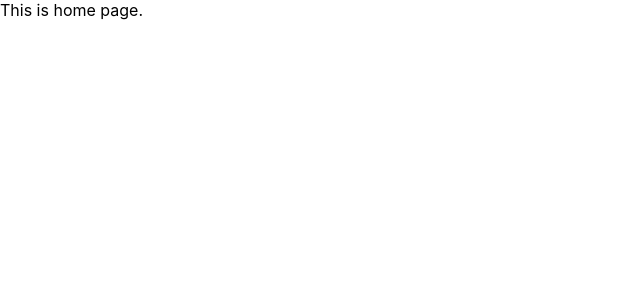
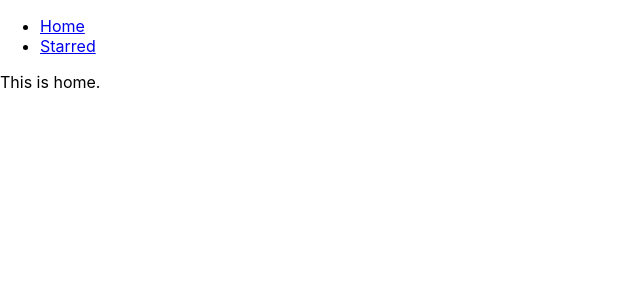
Before and after one commit to pushkarsaneja/BoxOffice, a React (Create React App) app: page / in a window 1280 px wide. Shown: the top 300 px of the page, without its empty margins (0-640 px from the left). Built offline with nearby package versions, Linux system fonts and the light colour scheme.

Commit message:
added navbar and created page components

```diff
--- a/src/App.js
+++ b/src/App.js
@@ -1,15 +1,22 @@
 import React from 'react';
 import { Switch, Route } from 'react-router-dom';
 
+import Navs from './components/Navs';
+import Home from './pages/Home';
+import Starred from './pages/Starred';
+
 const App = () => (
+  <div>
+    <Navs />
     <Switch>
       <Route exact path="/">
-      This is home page.
+        <Home />
       </Route>
       <Route exact path="/starred">
-      This is starred.
+        <Starred />
       </Route>
       <Route>This page does not exist.</Route>
     </Switch>
+  </div>
 );
 export default App;
--- /dev/null
+++ b/src/components/Navs.js
@@ -0,0 +1,25 @@
+import React from 'react';
+import { Link } from 'react-router-dom';
+
+const LINKS = [
+  { to: '/', text: 'Home' },
+  { to: '/starred', text: 'Starred' },
+];
+
+const Navs = () => (
+  <div>
+    <ul>
+      {LINKS.map((val, index) => {
+        return (
+          <li>
+            <Link to={val.to} key={index}>
+              {val.text}
+            </Link>
+          </li>
+        );
+      })}
+    </ul>
+  </div>
+);
+
+export default Navs;
--- /dev/null
+++ b/src/pages/Home.js
@@ -0,0 +1,7 @@
+import React from 'react';
+
+const Home = () => {
+  return <div>This is home.</div>;
+};
+
+export default Home;
--- /dev/null
+++ b/src/pages/Starred.js
@@ -0,0 +1,7 @@
+import React from 'react';
+
+const Starred = () => {
+  return <div>This is starred.</div>;
+};
+
+export default Starred;
```
Also changed, not shown: 1 other file (tests, documents, lock files or other folders). Lines whose indentation alone changed are shown as unchanged.
